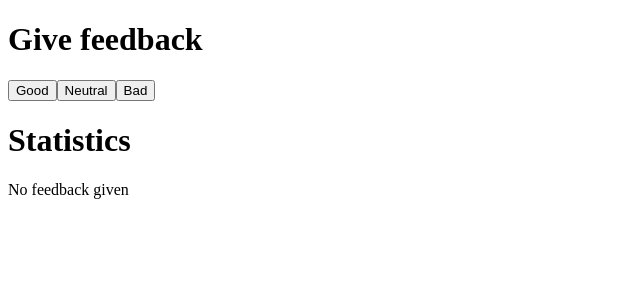
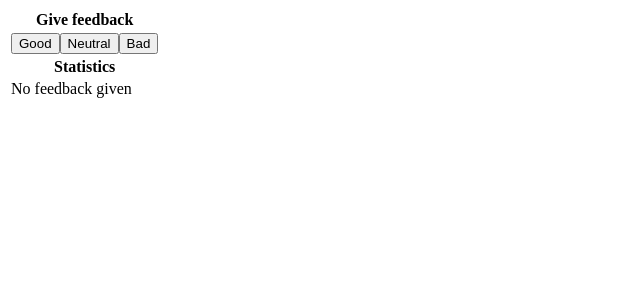
Before and after one commit to Antonako1/React-tehtavat, a React (Vite) app in the folder Reactin perusteet 1/: page / in a window 1280 px wide. Shown: the top 300 px of the page, without its empty margins (0-640 px from the left). Built offline with nearby package versions, Linux system fonts and the light colour scheme.

Commit message:
1.11 valmis

```diff
--- a/Reactin perusteet 1/src/App.jsx
+++ b/Reactin perusteet 1/src/App.jsx
@@ -1,27 +1,38 @@
 import { useState } from 'react'
 
+/*-----------------------------------------------------------
+                    Button elements
+*/
 const ButtonElem = (props) => {
     return <button onClick={props.handleEvent}>{props.text}</button>
 }
 
 const Buttons = (props) => {
   return (
-    <div>
-      <h1>Give feedback</h1>
+    <thead>
+      <tr>
+        <th>Give feedback</th>
+      </tr>
+      <tr>
+        <td>
           <ButtonElem handleEvent={props.handleGood} text={"Good"} />
           <ButtonElem handleEvent={props.handleNeutral} text={"Neutral"} />
           <ButtonElem handleEvent={props.handleBad} text={"Bad"} />
-    </div>
+        </td>
+      </tr>
+    </thead>
   )
 }
-
+/*-----------------------------------------------------------
+                      Average
+*/
 const calculateAverage = (good, neutral, bad, all) => {
   const average = (good + 0 + -bad) / all;
   return average;
 };
 
 const StatisticsLine = (props) => {
-  return <p>{props.text} {props.value}</p>
+  return <tr><td>{props.text} {props.value}</td></tr>
 }
 
 const Statistics = (props) => {
@@ -30,27 +41,34 @@ const Statistics = (props) => {
   positive = (props.good * 100) / props.all
   if(props.good === 0 && props.neutral === 0 && props.bad === 0){
     return(
-      <div>
-        <h1>Statistics</h1>
-        <p>No feedback given</p>
-      </div>
+      <tbody>
+        <tr>
+          <th>Statistics</th>
+        </tr>
+        <tr>
+          <td>No feedback given</td>
+        </tr>
+      </tbody>
     )
   } else{
     return(
-      <div>
-        <h1>Statistics</h1>
+      <tbody>
+        <tr>
+          <th>Statistics</th>
+        </tr>
         <StatisticsLine text="Good:" value={props.good} />
         <StatisticsLine text="Neutral:" value={props.neutral} />
         <StatisticsLine text="Bad:" value={props.bad} />
         <StatisticsLine text="All:" value={props.all} />
-        <hr/>
         <StatisticsLine text={"Average:"} value={average} />
         <StatisticsLine text={"Positive:"} value={positive} />
-      </div>
+      </tbody>
     )
   }
-
 }
+/*----------------------------------------------------------------------
+                      App element
+*/
 const App = () => {
   const [good, setGood] = useState(0)
   const [neutral, setNeutral] = useState(0)
@@ -74,19 +92,20 @@ const App = () => {
     setAll(all + parametri)
   }
   return (
-    <div>
+    <table>
       <Buttons
         handleGood={handleGood}
         handleNeutral={handleNeutral}
         handleBad={handleBad}
       />
+
       <Statistics
         good={good}
         neutral={neutral}
         bad={bad}
         all={all}
       />
-    </div>
+    </table>
   )
 }
 
```
Lines whose indentation alone changed are shown as unchanged.
